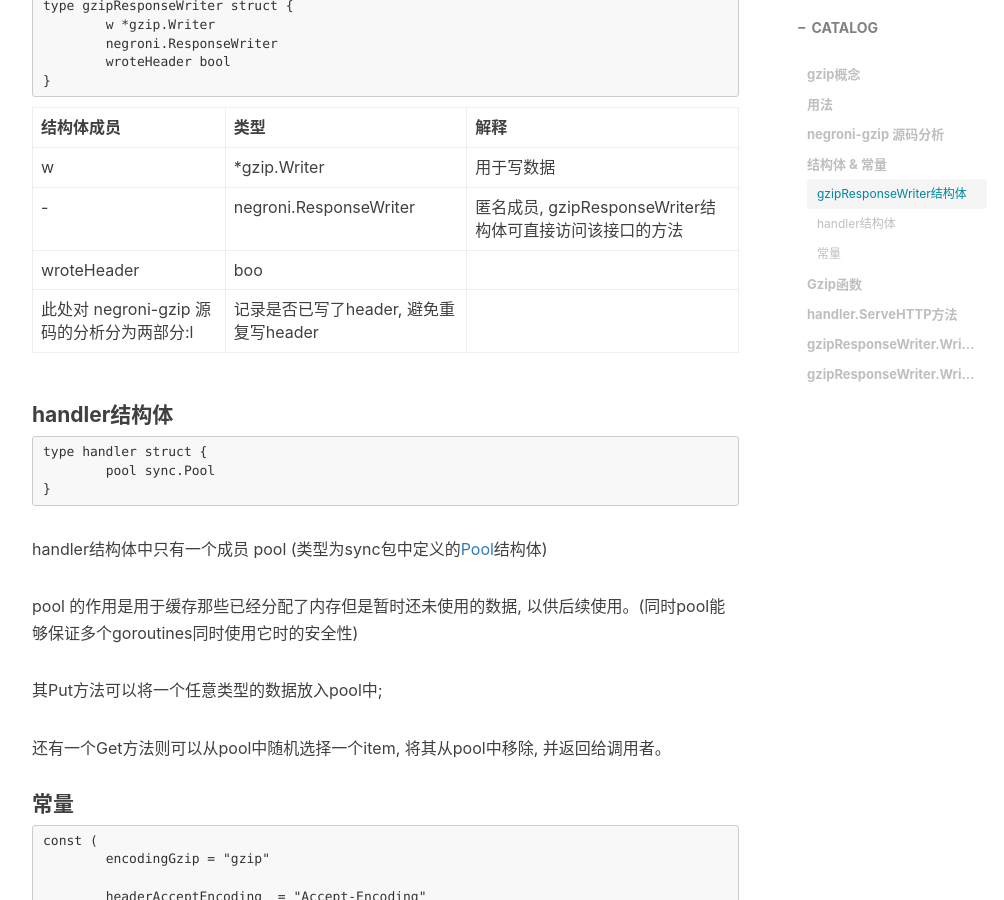
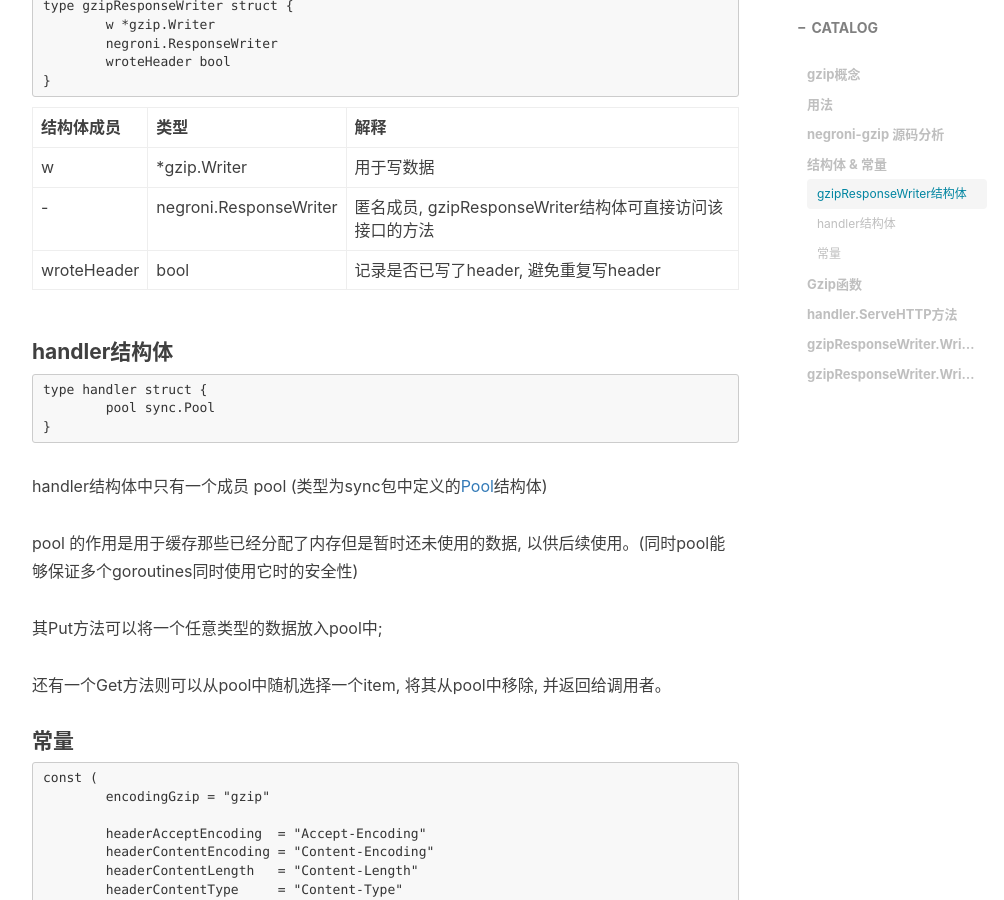
Before and after one commit to James-Yip/James-Yip.github.io, a Jekyll site: the page built from _posts/2017-11-21-go-negroni-gzip.md, in a window 1280 px wide and 900 px high, scrolled down 1951 px. Shown: the whole window, without its empty margins (233-1237 px from the left). Built offline with Jekyll 4.4.1, drawn with Linux system fonts in a browser that asks for light colours; nearby versions of some CDN libraries; comment, search, counter and statistics services are not loaded.

Commit message:
fix clerical error in gzip post v2

````diff
--- a/_posts/2017-11-21-go-http-gzip.md
+++ b/_posts/2017-11-21-go-negroni-gzip.md
@@ -70,12 +70,11 @@ type gzipResponseWriter struct {
 }
 ```
 
-| 结构体成员  | 类型                   | 解释                                                         |
-| ----------- | ---------------------- | ------------------------------------------------------------ |
-| w           | *gzip.Writer           | 用于写数据                                                   |
+| 结构体成员  | 类型                   | 解释                                                     |
+| ----------- | ---------------------- | -------------------------------------------------------- |
+| w           | *gzip.Writer           | 用于写数据                                               |
 | -           | negroni.ResponseWriter | 匿名成员, gzipResponseWriter结构体可直接访问该接口的方法 |
-| wroteHeader | boo
-此处对 negroni-gzip 源码的分析分为两部分:l                   | 记录是否已写了header, 避免重复写header                       |
+| wroteHeader | bool                   | 记录是否已写了header, 避免重复写header                   |
 
 #### handler结构体
 ```
````
Also changed, not shown: 6 other files.
